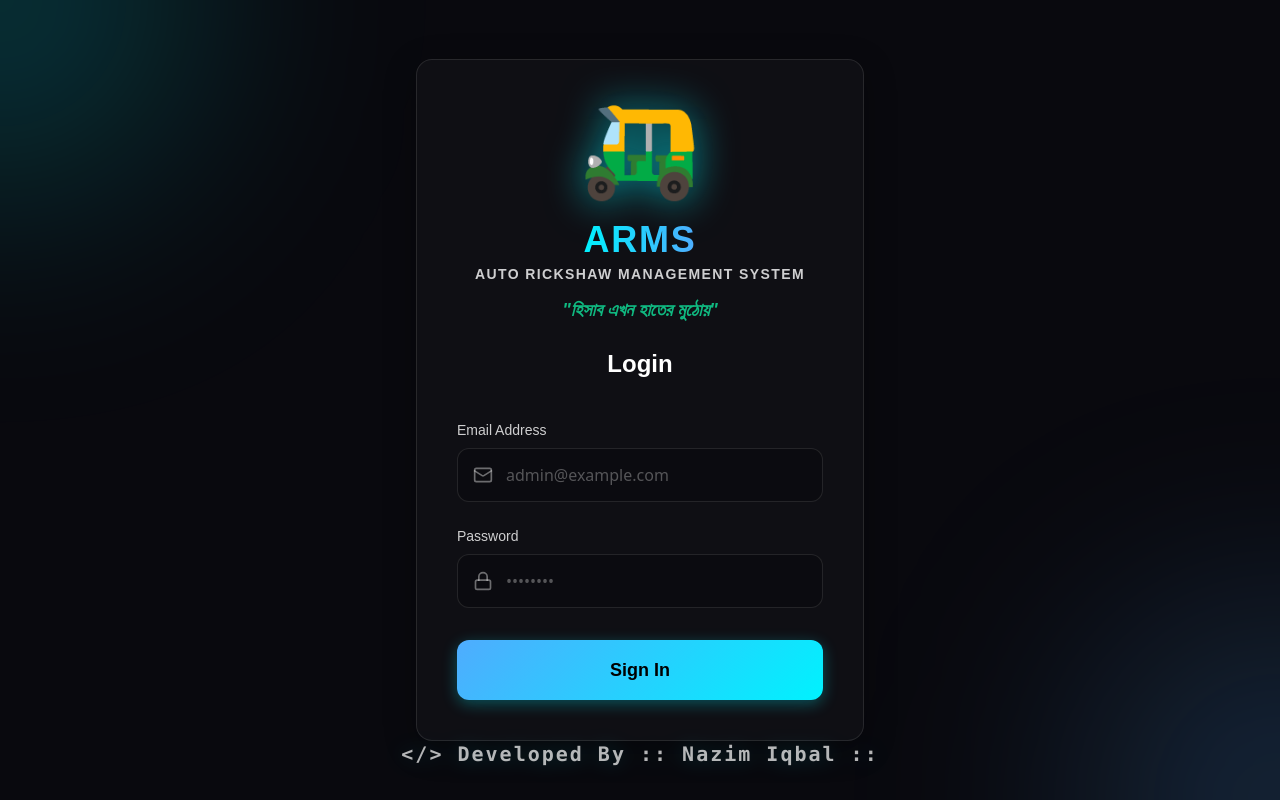
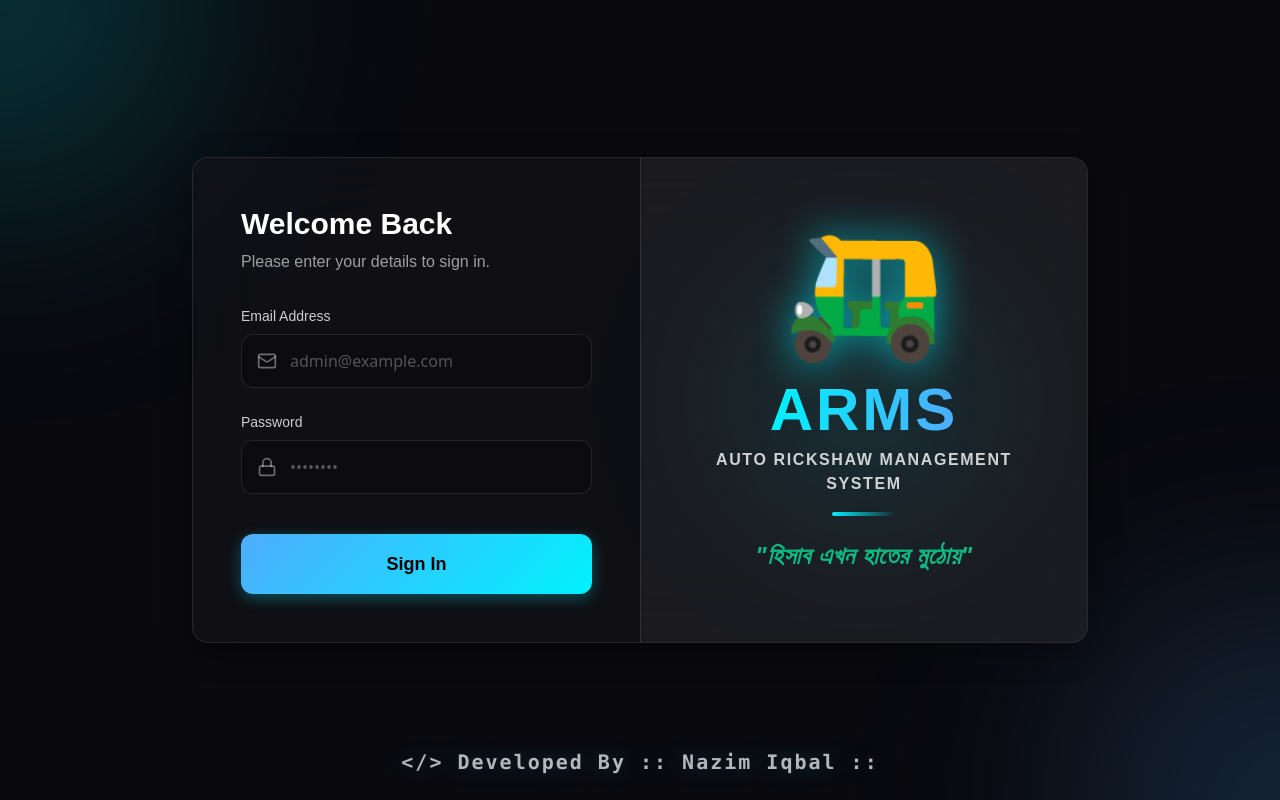
Before and after one commit to nazim-iqbal/arms, a React (Vite) app: page /login in a window 1280 px wide. Built offline with nearby package versions, Linux system fonts and the light colour scheme.

Commit message:
Update Login page to 2-column layout

```diff
--- a/src/pages/Login.jsx
+++ b/src/pages/Login.jsx
@@ -1,7 +1,7 @@
 import { useState } from 'react';
 import { useNavigate } from 'react-router-dom';
 import { useAuth } from '../contexts/AuthContext';
-import { CarFront, Lock, Mail } from 'lucide-react';
+import { Lock, Mail } from 'lucide-react';
 
 export default function Login() {
   const [email, setEmail] = useState('');
@@ -34,17 +34,12 @@ export default function Login() {
       <div className="absolute top-0 left-0 w-96 h-96 bg-[#00f2fe]/20 rounded-full blur-[120px] -translate-x-1/2 -translate-y-1/2" />
       <div className="absolute bottom-0 right-0 w-96 h-96 bg-[#4facfe]/20 rounded-full blur-[120px] translate-x-1/2 translate-y-1/2" />
 
-      <div className="glass-panel w-full max-w-md p-10 relative z-10 animate-in fade-in slide-in-from-bottom-8 duration-700">
-        <div className="flex flex-col items-center mb-8 text-center">
-          <div className="text-8xl mb-6 drop-shadow-[0_0_20px_rgba(0,242,254,0.6)] hover:scale-110 transition-transform cursor-default">
-            🛺
-          </div>
-          <h1 className="text-4xl font-black text-transparent bg-clip-text bg-gradient-to-r from-[#00f2fe] to-[#4facfe] mb-1 tracking-wider">ARMS</h1>
-          <h2 className="text-sm font-semibold text-white/80 uppercase tracking-widest mb-3">Auto Rickshaw Management System</h2>
-          <p className="text-[#10B981] font-bold text-lg italic mb-6">"হিসাব এখন হাতের মুঠোয়"</p>
+      <div className="glass-panel w-full max-w-4xl p-0 relative z-10 animate-in fade-in slide-in-from-bottom-8 duration-700 flex flex-col-reverse md:flex-row overflow-hidden">
 
-          <h3 className="text-2xl font-bold text-white mb-2">Login</h3>
-        </div>
+        {/* LEFT COLUMN: Login Form */}
+        <div className="w-full md:w-1/2 p-10 lg:p-12 flex flex-col justify-center">
+          <h3 className="text-3xl font-bold text-white mb-2">Welcome Back</h3>
+          <p className="text-white/60 mb-8">Please enter your details to sign in.</p>
 
           {error && (
             <div className="bg-red-500/10 border border-red-500/50 text-red-400 p-4 rounded-xl mb-6 text-sm">
@@ -86,7 +81,7 @@ export default function Login() {
             <button
               type="submit"
               disabled={loading}
-            className="btn btn-primary w-full py-4 text-lg mt-2 relative overflow-hidden group"
+              className="btn btn-primary w-full py-4 text-lg mt-4 relative overflow-hidden group"
             >
               {loading ? (
                 <span className="animate-pulse">Authenticating...</span>
@@ -97,8 +92,32 @@ export default function Login() {
           </form>
         </div>
 
+        {/* RIGHT COLUMN: Logo & Info */}
+        <div className="w-full md:w-1/2 p-10 lg:p-12 bg-white/5 border-b md:border-b-0 md:border-l border-white/10 flex flex-col items-center justify-center text-center relative">
+          {/* Subtle background glow inside right column */}
+          <div className="absolute top-1/2 left-1/2 -translate-x-1/2 -translate-y-1/2 w-64 h-64 bg-[#00f2fe]/10 rounded-full blur-[80px]" />
+
+          <div className="relative z-10 flex flex-col items-center">
+            <div className="text-8xl md:text-9xl mb-6 drop-shadow-[0_0_20px_rgba(0,242,254,0.6)] hover:scale-110 transition-transform duration-500 cursor-default">
+              🛺
+            </div>
+            <h1 className="text-5xl lg:text-6xl font-black text-transparent bg-clip-text bg-gradient-to-r from-[#00f2fe] to-[#4facfe] mb-2 tracking-wider">
+              ARMS
+            </h1>
+            <h2 className="text-sm lg:text-base font-bold text-white/80 uppercase tracking-widest mb-4">
+              Auto Rickshaw Management System
+            </h2>
+            <div className="w-16 h-1 bg-gradient-to-r from-[#00f2fe] to-transparent mb-6 rounded-full" />
+            <p className="text-[#10B981] font-bold text-xl md:text-2xl italic tracking-wide">
+              "হিসাব এখন হাতের মুঠোয়"
+            </p>
+          </div>
+        </div>
+
+      </div>
+
       {/* Footer */}
-      <div className="absolute bottom-8 w-full text-center z-10">
+      <div className="absolute bottom-6 w-full text-center z-10">
         <p className="text-white/70 text-lg md:text-xl font-bold font-mono tracking-widest drop-shadow-[0_0_10px_rgba(0,242,254,0.3)]">
           &lt;/&gt; Developed By :: Nazim Iqbal ::
         </p>
```
Lines whose indentation alone changed are shown as unchanged.
